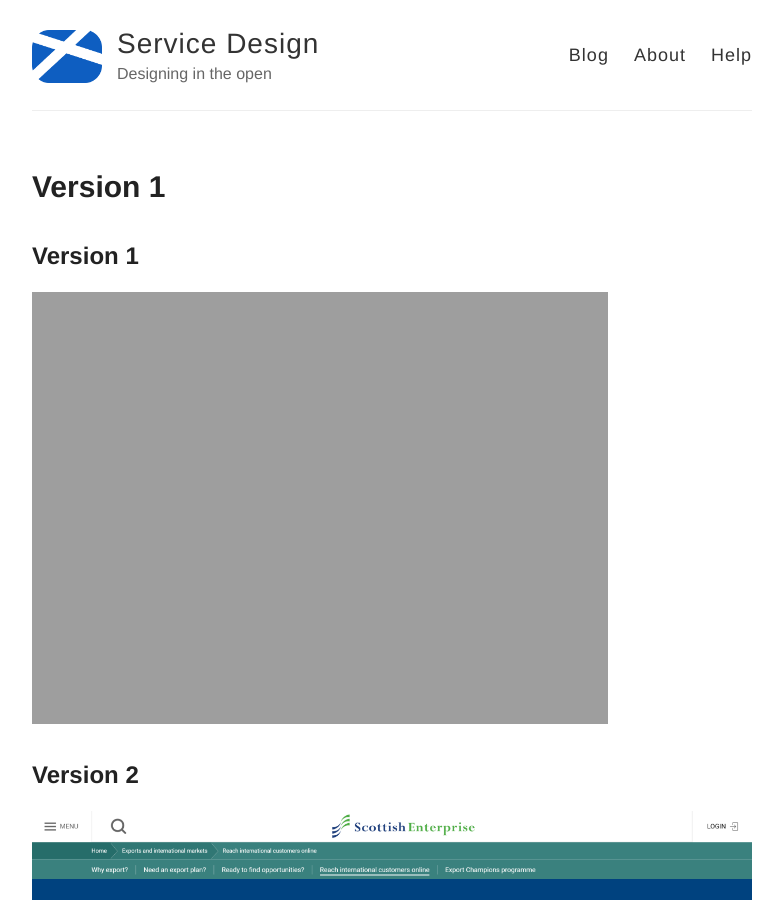
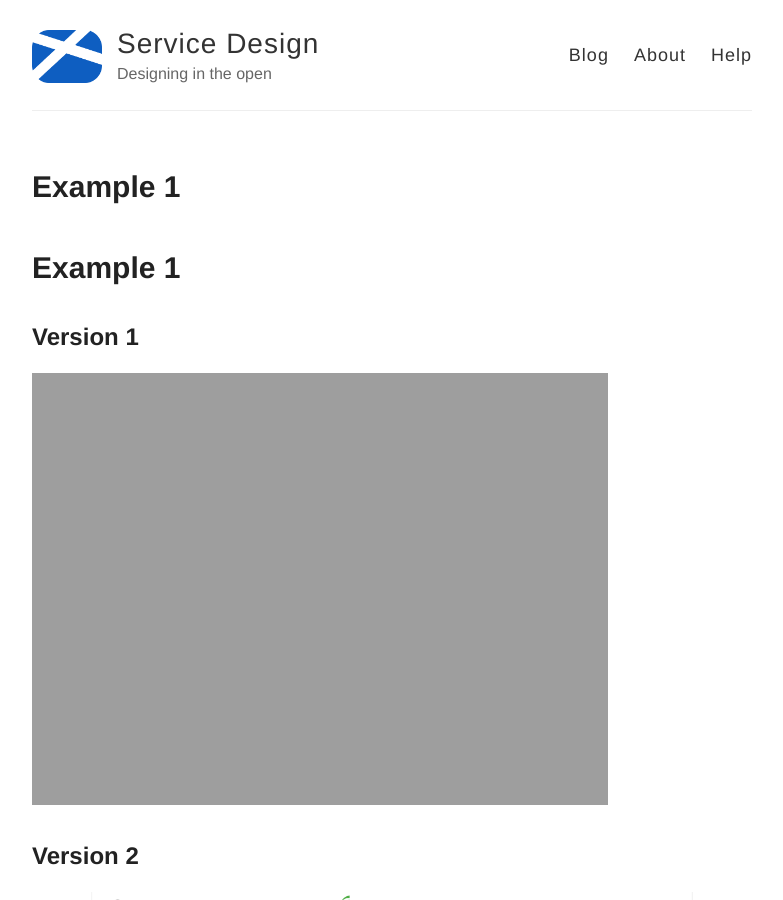
Before and after one commit to carl-watson/scotentSD.github.io, a Jekyll site: the page built from Example 1/ex1.md, in a window 1280 px wide and 900 px high. Shown: the whole window, without its empty margins (248-1031 px from the left). Built offline with Jekyll 4.4.1, drawn with Linux system fonts in a browser that asks for light colours; our own code applies the rules of GitHub Pages for plain Markdown files.

Commit message:
DO - reinstated h1

```diff
--- a/Example 1/ex1.md
+++ b/Example 1/ex1.md
@@ -1,7 +1,10 @@
+# Example 1
 
 ## Version 1
 <img src="https://scotentsd.github.io/Example%201/Reach%20international%20customers%20online%20-%20original%20version.png" style="min-width: 80%" alt="Version 1">
+
 ## Version 2
 <img src="https://scotentsd.github.io/Example%201/Reach%20international%20customers%20online%20-%20v2.png" style="min-width: 80%" alt="Version 2">
+
 ## Version 3
 <img src="https://scotentsd.github.io/Example%201/Reach%20international%20customers%20online%20-%20v5.png" style="min-width: 80%" alt="Version 3">
```
